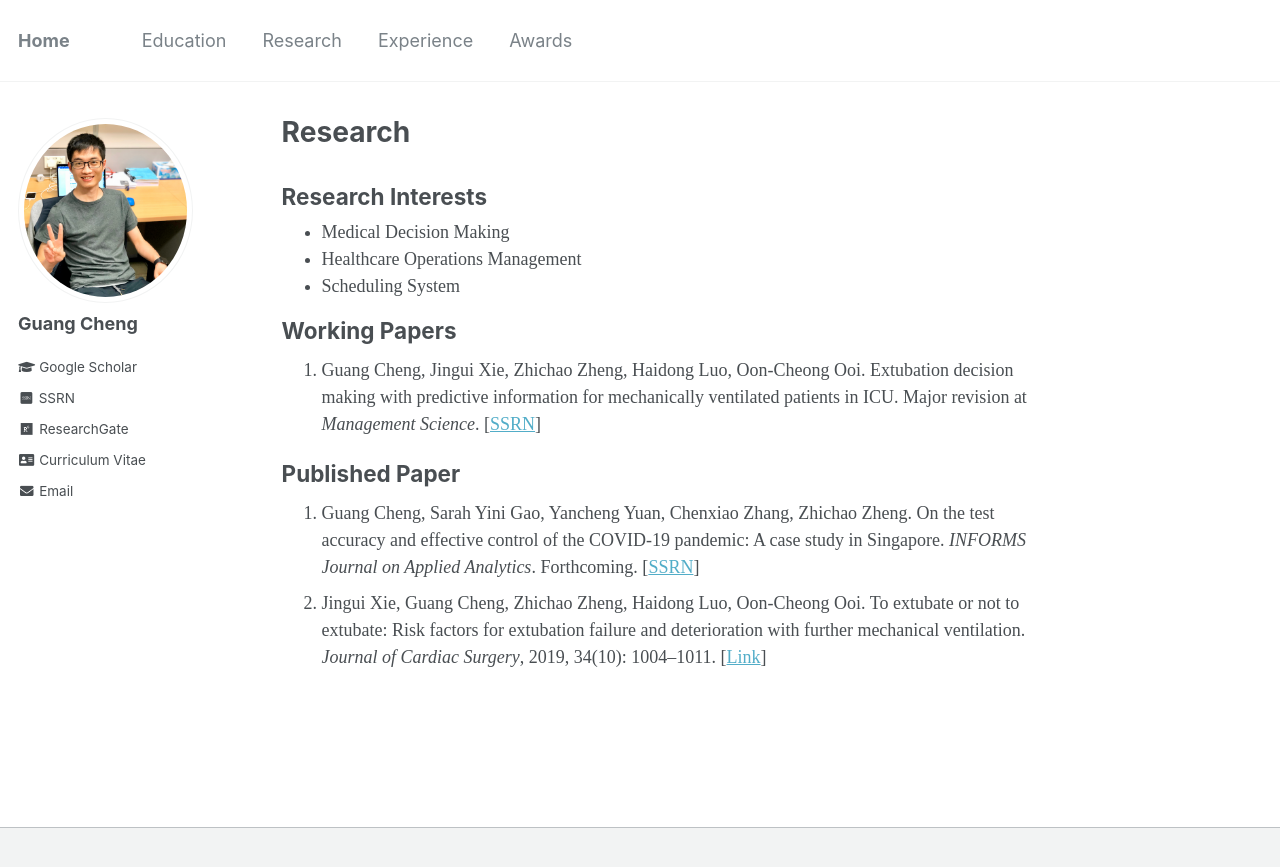
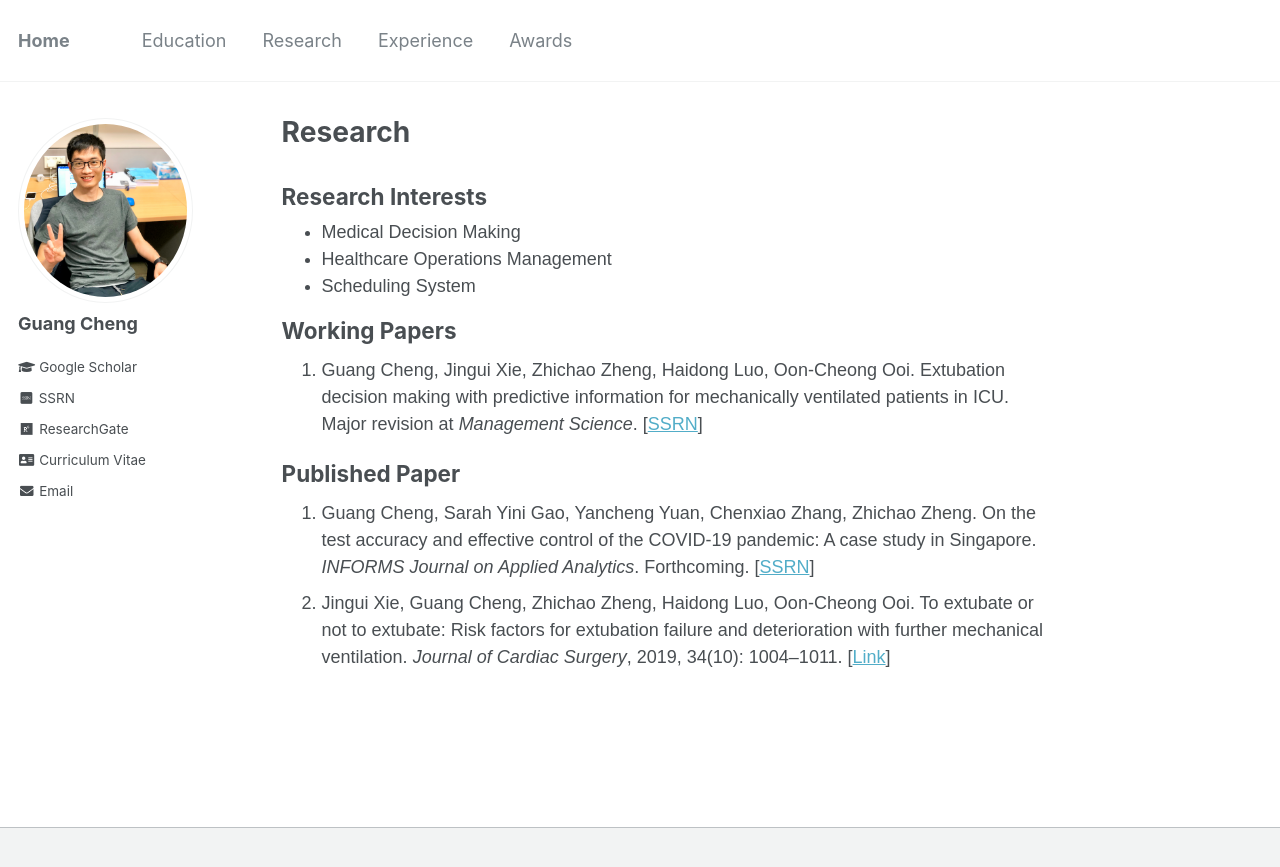
Before and after one commit to gcheng-nus/gcheng-nus.github.io, a Jekyll site: the page built from _pages/research.md, in a window 1280 px wide. Shown: the top 867 px of the page. Built offline with Jekyll 4.4.1, drawn with Linux system fonts in a browser that asks for light colours; some web fonts are replaced.

Commit message:
modify font style

```diff
--- a/_pages/research.md
+++ b/_pages/research.md
@@ -4,7 +4,7 @@ title: "Research"
 permalink: /research/
 author_profile: true
 ---
-<body style="font-family: Time New Roman;">
+<body style="font-family: Arial;">
 
 <h2 style="margin-top: 1em;">Research Interests</h2>
 <ul style="margin-top: 0em; margin-bottom: 1.2em; line-height:100%;">
```
